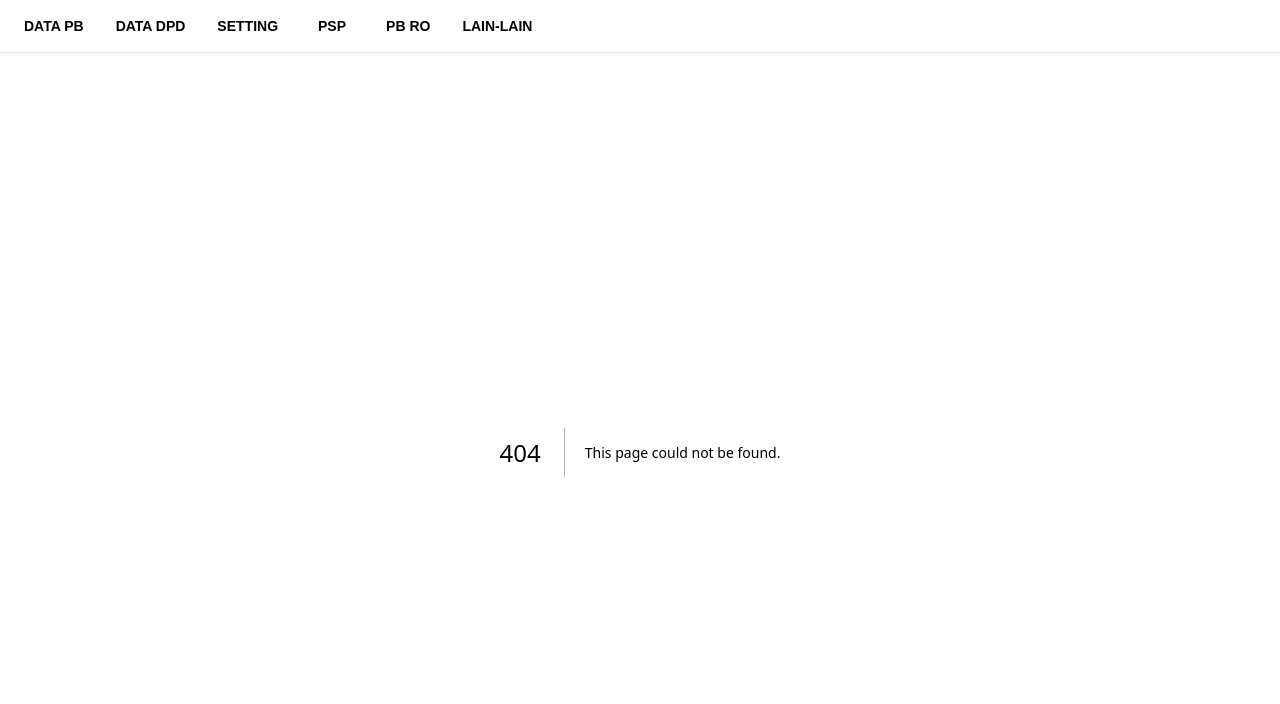
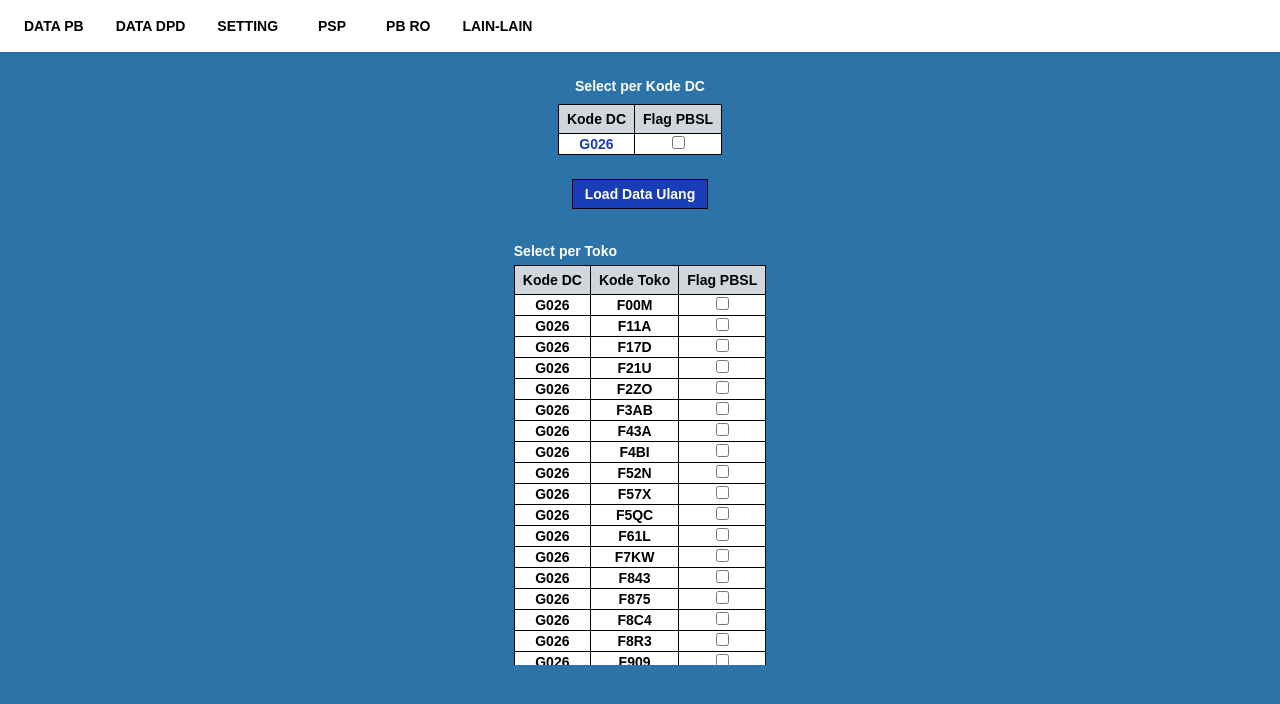
Before and after one commit to IdoMunthe/upload-pb-idm, a Next.js app: page /pbro/master-toko-pbsl in a window 1280 px wide. Before the commit this address had no page. Shown: the top 704 px of the page. Built offline with nearby package versions, Linux system fonts and the light colour scheme.

Commit message:
finished ui master-toko-pbsl

```diff
--- /dev/null
+++ b/src/app/pbro/master-toko-pbsl/page.tsx
@@ -0,0 +1,114 @@
+"use client";
+
+import { useState } from "react";
+
+const dummyData = [
+  { dc: "G026", kode: "F00M", flag: false },
+  { dc: "G026", kode: "F11A", flag: false },
+  { dc: "G026", kode: "F17D", flag: false },
+  { dc: "G026", kode: "F21U", flag: false },
+  { dc: "G026", kode: "F2ZO", flag: false },
+  { dc: "G026", kode: "F3AB", flag: false },
+  { dc: "G026", kode: "F43A", flag: false },
+  { dc: "G026", kode: "F4BI", flag: false },
+  { dc: "G026", kode: "F52N", flag: false },
+  { dc: "G026", kode: "F57X", flag: false },
+  { dc: "G026", kode: "F5QC", flag: false },
+  { dc: "G026", kode: "F61L", flag: false },
+  { dc: "G026", kode: "F7KW", flag: false },
+  { dc: "G026", kode: "F843", flag: false },
+  { dc: "G026", kode: "F875", flag: false },
+  { dc: "G026", kode: "F8C4", flag: false },
+  { dc: "G026", kode: "F8R3", flag: false },
+  { dc: "G026", kode: "F909", flag: false },
+];
+
+export default function MasterTokoPBSLPage() {
+  const [flagDC, setFlagDC] = useState(false);
+  const [data, setData] = useState(dummyData);
+
+  const toggleFlagDC = () => {
+    setFlagDC((prev) => !prev);
+    setData((prevData) => prevData.map((item) => ({ ...item, flag: !flagDC })));
+  };
+
+  const toggleFlagItem = (kode: string) => {
+    setData((prevData) =>
+      prevData.map((item) =>
+        item.kode === kode ? { ...item, flag: !item.flag } : item
+      )
+    );
+  };
+
+  return (
+    <div className="bg-[#2c74a8] min-h-screen text-sm text-white p-4 flex flex-col items-center">
+      <div className="p-2 flex flex-col items-center">
+        <div className="text-white font-bold px-2">Select per Kode DC</div>
+        <div className=" p-2">
+          <table className="w-full border border-black text-black">
+            <thead>
+              <tr className="bg-gray-300">
+                <th className="border border-black px-2 py-1">Kode DC</th>
+                <th className="border border-black px-2 py-1">Flag PBSL</th>
+              </tr>
+            </thead>
+            <tbody>
+              <tr className="bg-white">
+                <td className="border border-black text-blue-800 font-bold text-center">
+                  G026
+                </td>
+                <td className="border border-black text-center">
+                  <input
+                    type="checkbox"
+                    checked={flagDC}
+                    onChange={toggleFlagDC}
+                  />
+                </td>
+              </tr>
+            </tbody>
+          </table>
+        </div>
+        <div className="mt-4 text-right">
+          <button className="bg-blue-800 text-white font-bold px-3 py-1 border border-black">
+            Load Data Ulang
+          </button>
+        </div>
+      </div>
+
+      <div className=" mt-4 p-2">
+        <div className="text-white mb-1 font-bold">Select per Toko</div>
+        <div className="overflow-y-auto max-h-[400px]">
+          <table className="w-full border border-black text-black">
+            <thead className="bg-gray-300">
+              <tr>
+                <th className="border border-black px-2 py-1">Kode DC</th>
+                <th className="border border-black px-2 py-1">Kode Toko</th>
+                <th className="border border-black px-2 py-1">Flag PBSL</th>
+              </tr>
+            </thead>
+            <tbody>
+              {data.map((item) => (
+                <tr
+                  key={item.kode}
+                  className="bg-white hover:bg-gray-200 cursor-pointer font-semibold"
+                >
+                  <td className="border border-black text-center">{item.dc}</td>
+                  <td className="border border-black text-center font-bold">
+                    {item.kode}
+                  </td>
+                  <td className="border border-black text-center">
+                    <input
+                      type="checkbox"
+                      checked={item.flag}
+                      onChange={() => toggleFlagItem(item.kode)}
+                    />
+                  </td>
+                </tr>
+              ))}
+            </tbody>
+          </table>
+        </div>
+      </div>
+    </div>
+  );
+}
```
